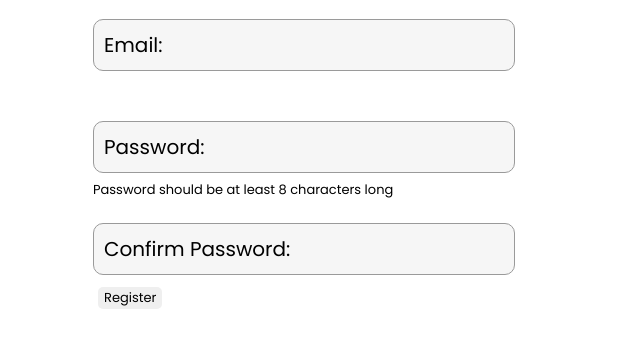
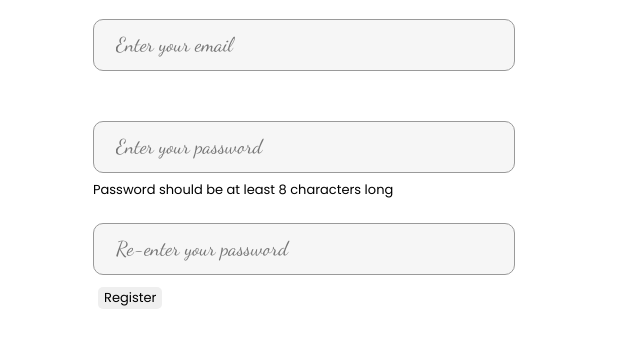
Before and after one commit to Valentukis/VPN-client-Front-end, an Electron app: page register.html in a window 1280 px wide. Shown: the part 169-516 px from the top of the page, without its empty margins (0-640 px from the left). Drawn offline with Linux system fonts and the light colour scheme.

Commit message:
Update register.html

```diff
--- a/register.html
+++ b/register.html
@@ -17,26 +17,42 @@
     <form id="registerForm">
       <div class="form-area" style="top: 188px">
         <div class="form-group">
-          <label for="email">Email:</label>
-          <input type="email" id="email" name="email" required />
+          <label for="email"></label>
+          <!-- Added placeholder attribute -->
+          <input
+            type="email"
+            id="email"
+            name="email"
+            placeholder="Enter your email"
+            required
+          />
         </div>
       </div>
 
       <div class="form-area" style="top: 290px">
         <div class="form-group">
-          <label for="password">Password:</label>
-          <input type="password" id="password" name="password" required />
+          <label for="password"></label>
+          <!-- Added placeholder attribute -->
+          <input
+            type="password"
+            id="password"
+            name="password"
+            placeholder="Enter your password"
+            required
+          />
         </div>
         <p>Password should be at least 8 characters long</p>
       </div>
 
       <div class="form-area" style="top: 392px">
         <div class="form-group">
-          <label for="confirm_password">Confirm Password:</label>
+          <label for="confirm_password"></label>
+          <!-- Added placeholder attribute -->
           <input
             type="password"
             id="confirm_password"
             name="confirm_password"
+            placeholder="Re-enter your password"
             required
           />
         </div>
```
